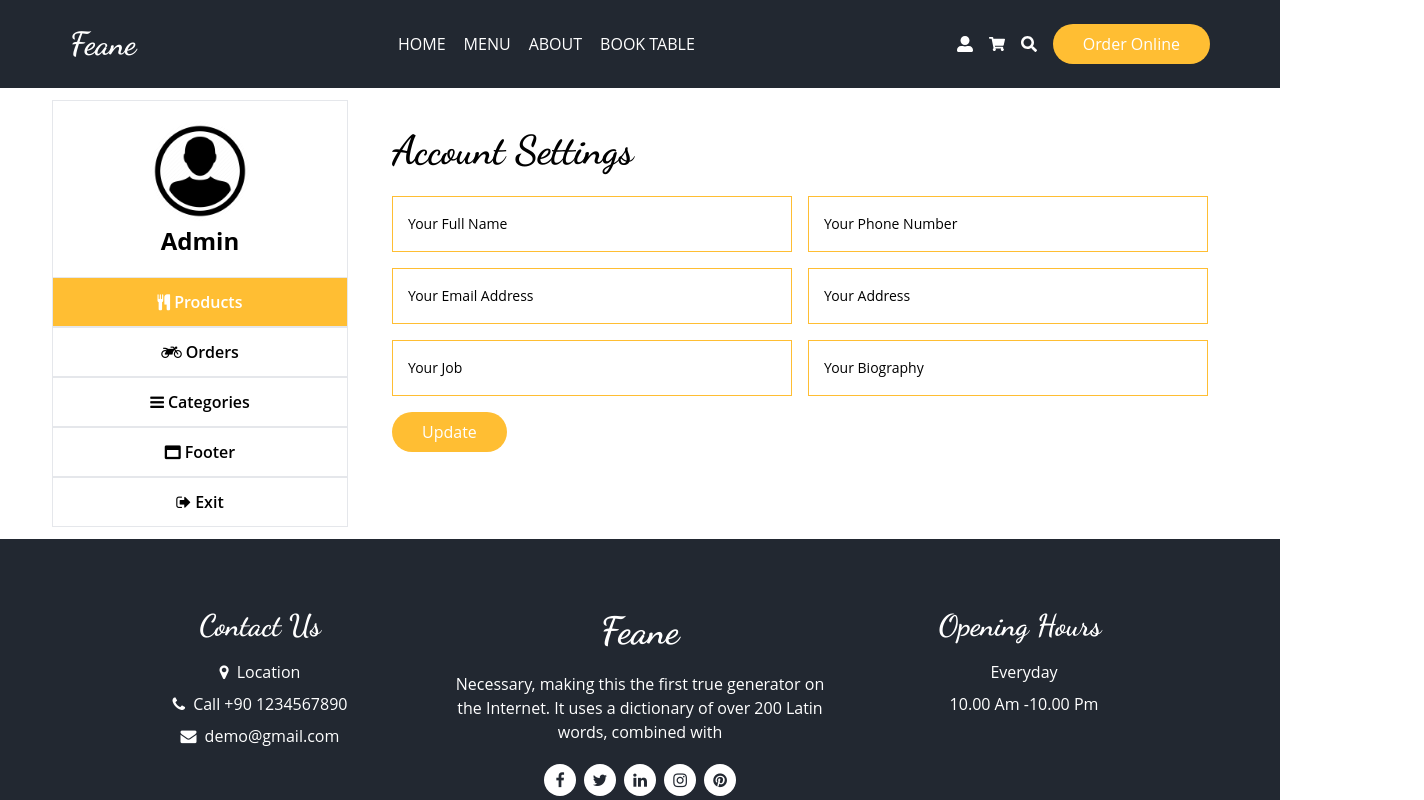
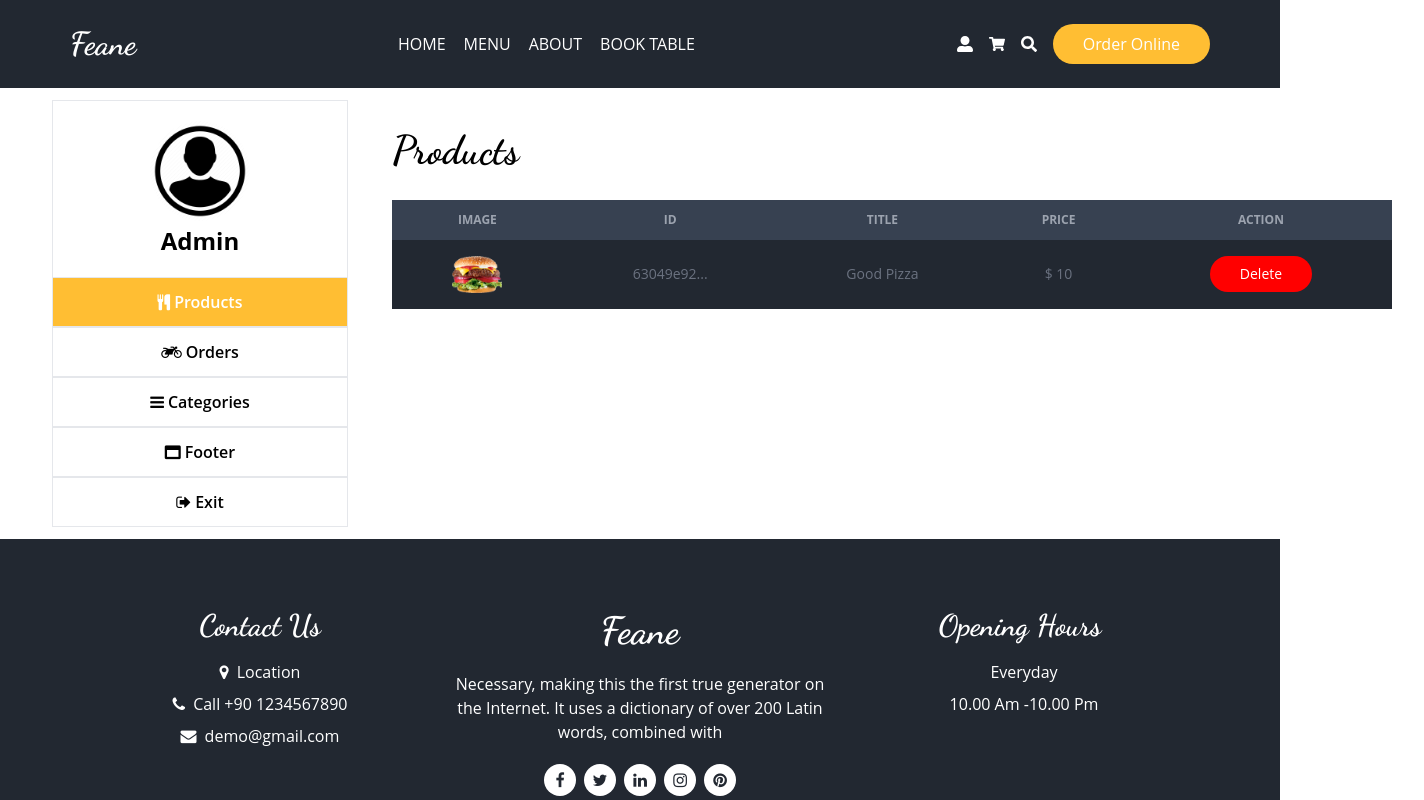
Before and after one commit to ilkeasagicayir/food-ordering, a Next.js app: page /admin/profile in a window 1280 px wide. Shown: the top 800 px of the page, 1424 px wide, since content can reach past the window. Built offline with nearby package versions, Linux system fonts and the light colour scheme.

Commit message:
Admin Products component

```diff
--- a/components/admin/Products.jsx
+++ b/components/admin/Products.jsx
@@ -0,0 +1,54 @@
+import Image from "next/image";
+import Title from "../ui/Title";
+
+const Products = () => {
+  return (
+    <div className="lg:p-8 flex-1 lg:mt-0 mt-5">
+      <Title addClass="text-[40px]">Products</Title>
+      <div className="overflow-x-auto w-full mt-5">
+        <table className="w-full text-sm text-center text-gray-500 min-w-[1000px]">
+          <thead className="text-xs text-gray-400 uppercase bg-gray-700">
+            <tr>
+              <th scope="col" className="py-3 px-6">
+                IMAGE
+              </th>
+              <th scope="col" className="py-3 px-6">
+                ID
+              </th>
+              <th scope="col" className="py-3 px-6">
+                TITLE
+              </th>
+              <th scope="col" className="py-3 px-6">
+                PRICE
+              </th>
+              <th scope="col" className="py-3 px-6">
+                ACTION
+              </th>
+            </tr>
+          </thead>
+          <tbody>
+            <tr className="transition-all bg-secondary border-gray-700 hover:bg-primary ">
+              <td className="py-4 px-6 font-medium whitespace-nowrap hover:text-white flex items-center gap-x-1 justify-center">
+                <Image src="/images/f1.png" alt="" width={50} height={50} />
+              </td>
+              <td className="py-4 px-6 font-medium whitespace-nowrap hover:text-white">
+                63049e92...
+              </td>
+              <td className="py-4 px-6 font-medium whitespace-nowrap hover:text-white">
+                Good Pizza
+              </td>
+              <td className="py-4 px-6 font-medium whitespace-nowrap hover:text-white">
+                $ 10
+              </td>
+              <td className="py-4 px-6 font-medium whitespace-nowrap hover:text-white">
+                <button className="btn-primary !bg-danger">Delete</button>
+              </td>
+            </tr>
+          </tbody>
+        </table>
+      </div>
+    </div>
+  );
+};
+
+export default Products;
--- a/pages/admin/profile.jsx
+++ b/pages/admin/profile.jsx
@@ -1,8 +1,7 @@
 import Image from "next/image";
 import { useState } from "react";
-import Account from "../../components/profile/Account";
-import Password from "../../components/profile/Password";
 import { Order } from "../../components/profile/Order";
+import Products from "../../components/admin/Products";
 
 const Profile = () => {
   const [tabs, setTabs] = useState(0);
@@ -68,7 +67,7 @@ const Profile = () => {
           </li>
         </ul>
       </div>
-      {tabs === 0 && <Account />}
+      {tabs === 0 && <Products />}
       {tabs === 1 && <Order />}
     </div>
   );
```
